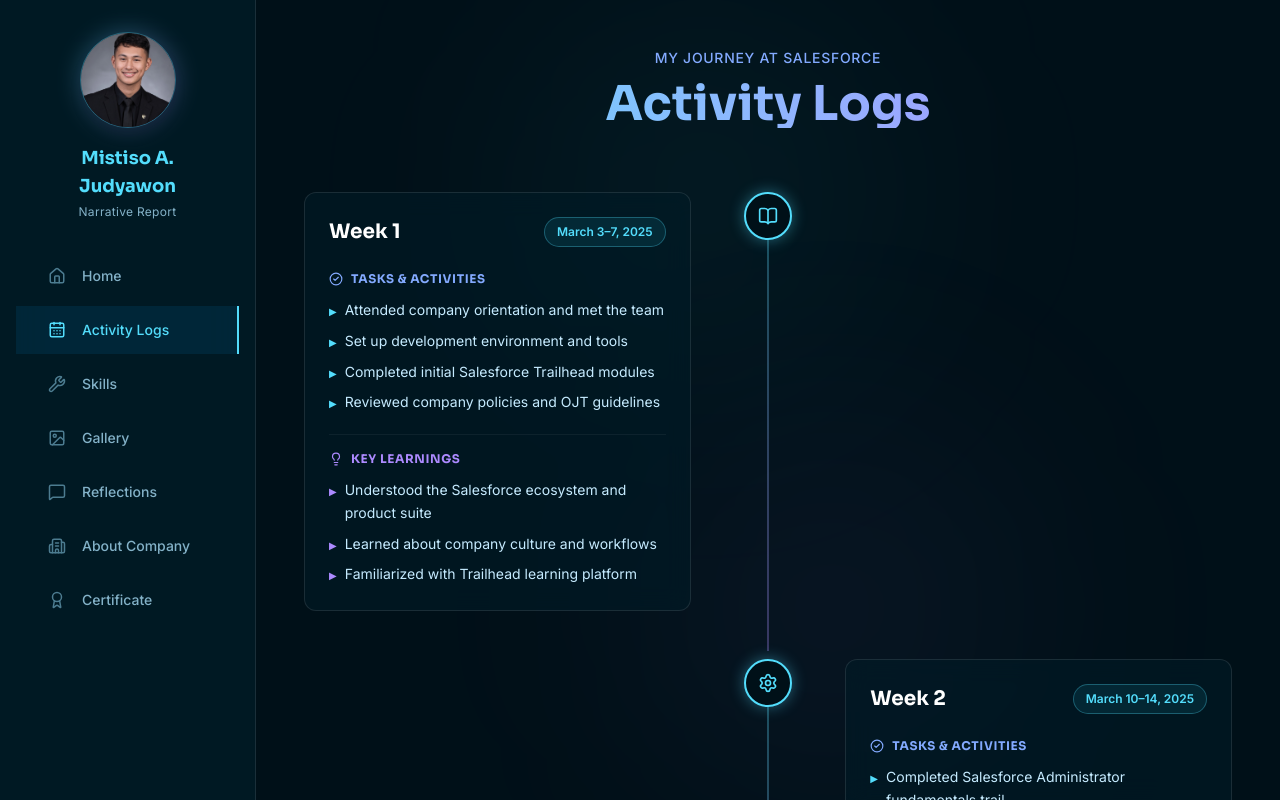
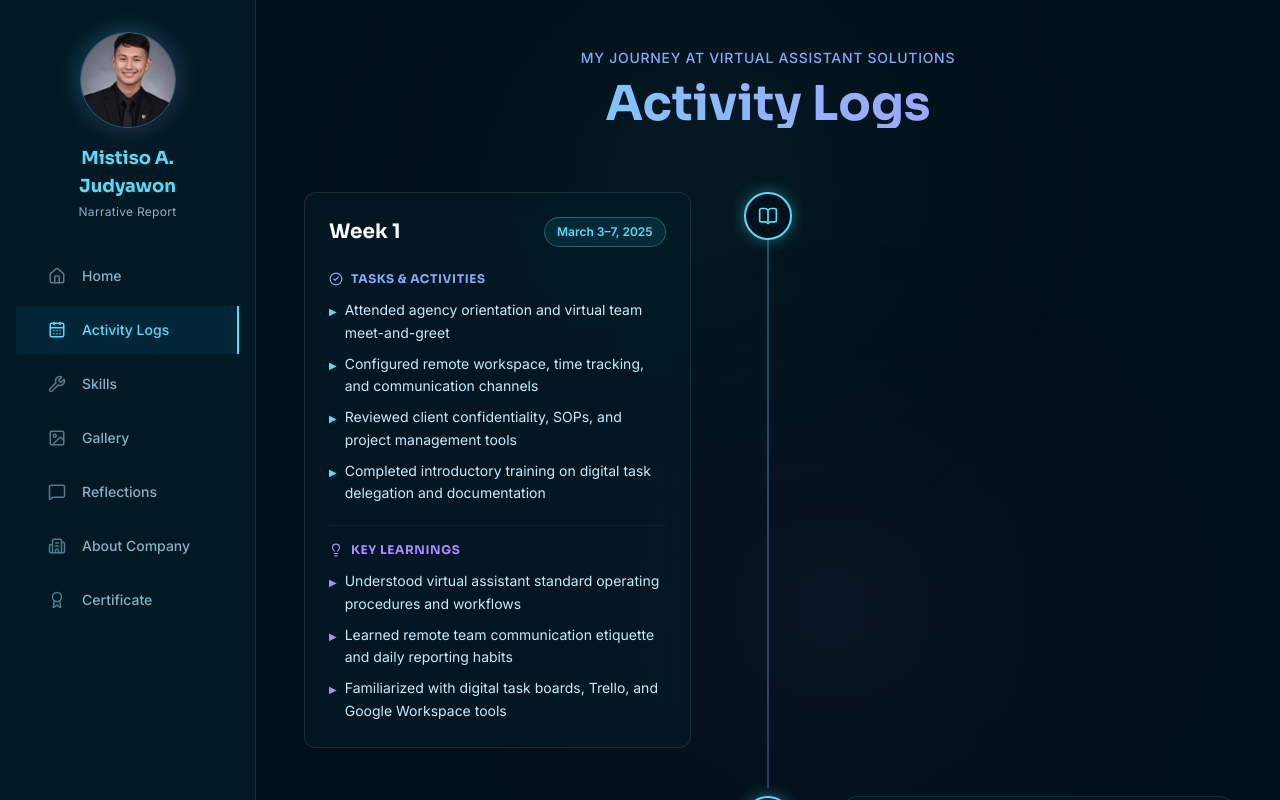
Before and after one commit to Mjfisrttime/Narrative-Report, a React (Vite) app: page /activity-logs in a window 1280 px wide. Built offline with nearby package versions, Linux system fonts and the light colour scheme.

Commit message:
feat: update to Virtual Assistant company with Landing Page and Video Editing focus (324 hours, 40+ tasks)

```diff
--- a/src/data/activityLogs.js
+++ b/src/data/activityLogs.js
@@ -3,143 +3,142 @@
 // Add a new week by copying an object and changing the values.
 // Pages render these dynamically with .map() — no code changes needed.
 // ============================================
-
 export const activityLogs = [
   {
     week: 1,
     dateRange: 'March 3–7, 2025',
-    title: 'Orientation & Onboarding',
+    title: 'Orientation & Virtual Assistant Onboarding',
     tasks: [
-      'Attended company orientation and met the team',
-      'Set up development environment and tools',
-      'Completed initial Salesforce Trailhead modules',
-      'Reviewed company policies and OJT guidelines',
+      'Attended agency orientation and virtual team meet-and-greet',
+      'Configured remote workspace, time tracking, and communication channels',
+      'Reviewed client confidentiality, SOPs, and project management tools',
+      'Completed introductory training on digital task delegation and documentation',
     ],
     learnings: [
-      'Understood the Salesforce ecosystem and product suite',
-      'Learned about company culture and workflows',
-      'Familiarized with Trailhead learning platform',
+      'Understood virtual assistant standard operating procedures and workflows',
+      'Learned remote team communication etiquette and daily reporting habits',
+      'Familiarized with digital task boards, Trello, and Google Workspace tools',
     ],
     icon: 'BookOpen',
   },
   {
     week: 2,
     dateRange: 'March 10–14, 2025',
-    title: 'Salesforce Fundamentals',
+    title: 'Video Editing Fundamentals & Assembly',
     tasks: [
-      'Completed Salesforce Administrator fundamentals trail',
-      'Explored Salesforce Setup and configuration options',
-      'Created custom objects and fields in a sandbox environment',
-      'Studied data modeling best practices',
+      'Reviewed raw video footage, audio sync, and clip selection standards',
+      'Assembled preliminary rough cuts for client video assets',
+      'Performed audio noise reduction, volume leveling, and sound cleanups',
+      'Applied pacing, jump cuts, and smooth transition techniques',
     ],
     learnings: [
-      'Grasped core CRM concepts and data architecture',
-      'Understood relationships between objects',
-      'Learned to navigate the Salesforce admin console',
+      'Mastered timeline organization and efficient file folder structuring',
+      'Understood video pacing and retention dynamics for digital audiences',
+      'Learned best practices for clean audio balancing and timeline scrubbing',
     ],
-    icon: 'Settings',
+    icon: 'Video',
   },
   {
     week: 3,
     dateRange: 'March 17–21, 2025',
-    title: 'Automation & Workflows',
+    title: 'Short-Form Video Production & Social Reels',
     tasks: [
-      'Built workflow rules and process builder flows',
-      'Created approval processes for sample scenarios',
-      'Studied Salesforce Flow basics',
-      'Completed automation-related Trailhead badges',
+      'Created vertical video reels (9:16) for Instagram and TikTok campaigns',
+      'Added dynamic animated subtitles, captions, and callout graphics',
+      'Integrated background music, sound effects (SFX), and b-roll overlays',
+      'Rendered optimized video exports according to platform specifications',
     ],
     learnings: [
-      'Understood declarative automation tools',
-      'Learned when to use flows vs. workflow rules',
-      'Gained experience in business process automation',
+      'Grasped hook strategies to capture viewer attention in the first 3 seconds',
+      'Learned typography styling and timing for engaging on-screen captions',
+      'Understood export presets, bitrates, and compression for high-quality playback',
     ],
-    icon: 'Workflow',
+    icon: 'Film',
   },
   {
     week: 4,
     dateRange: 'March 24–28, 2025',
-    title: 'Apex Development Basics',
+    title: 'Landing Page Principles & Wireframing',
     tasks: [
-      'Started learning Apex programming language',
-      'Wrote basic Apex classes and triggers',
-      'Explored SOQL and SOSL queries',
-      'Practiced with Developer Console',
+      'Researched high-converting landing page layouts and design patterns',
+      'Drafted wireframes emphasizing visual hierarchy and hero sections',
+      'Designed responsive mobile-first UI components in Figma/Canva',
+      'Structured call-to-action (CTA) buttons, testimonial sections, and value props',
     ],
     learnings: [
-      'Understood server-side programming in Salesforce',
-      'Learned Apex syntax and governor limits',
-      'Grasped the importance of bulkified code',
+      'Understood the psychological flow of high-converting landing pages',
+      'Learned spacing, typography pairing, and contrast standards for web readability',
+      'Discovered how copywriting and visual hierarchy guide user decision-making',
+    ],
+    icon: 'Layout',
+  },
+  {
+    week: 5,
+    dateRange: 'March 31 – April 4, 2025',
+    title: 'Landing Page Development & Responsiveness',
+    tasks: [
+      'Built interactive, responsive landing pages using modern HTML, CSS, and web tools',
+      'Integrated contact forms, booking buttons, and lead capture elements',
+      'Implemented smooth hover animations and micro-interactions',
+      'Conducted mobile, tablet, and desktop cross-device responsive testing',
+    ],
+    learnings: [
+      'Learned mobile-first responsive styling and flexbox/grid layout techniques',
+      'Understood form validation and user feedback handling',
+      'Gained hands-on experience translating wireframe mockups into functional web pages',
     ],
     icon: 'Code',
   },
   {
-    week: 5,
-    dateRange: 'March 31 – April 4, 2025',
-    title: 'Lightning Components',
+    week: 6,
+    dateRange: 'April 7–11, 2025',
+    title: 'Visual Assets & Branding Design',
     tasks: [
-      'Studied Lightning Web Components (LWC) architecture',
-      'Built a basic custom Lightning component',
-      'Learned about component lifecycle and events',
-      'Explored Lightning Design System (SLDS)',
+      'Designed custom video thumbnails and high-CTR cover graphics',
+      'Created branded marketing banners, icon sets, and digital badges',
+      'Aligned visual assets with client brand guidelines, color palettes, and fonts',
+      'Prepared organized asset bundles for client marketing deployments',
     ],
     learnings: [
-      'Understood modern front-end development in Salesforce',
-      'Learned component-based UI architecture',
-      'Practiced with HTML templates and JavaScript controllers',
+      'Understood how color psychology and high-contrast typography boost CTR',
+      'Learned efficient batch-creation of digital graphic collateral',
+      'Mastered brand kit management across multi-client virtual workflows',
     ],
-    icon: 'Zap',
-  },
-  {
-    week: 6,
-    dateRange: 'April 7–11, 2025',
-    title: 'Integration & APIs',
-    tasks: [
-      'Studied REST and SOAP API concepts',
-      'Made API calls using Postman and Workbench',
-      'Explored connected apps and OAuth flows',
-      'Completed integration-focused Trailhead modules',
-    ],
-    learnings: [
-      'Understood Salesforce API architecture',
-      'Learned authentication and authorization patterns',
-      'Gained hands-on experience with API testing tools',
-    ],
-    icon: 'Globe',
+    icon: 'Palette',
   },
   {
     week: 7,
     dateRange: 'April 14–18, 2025',
-    title: 'Reports & Dashboards',
+    title: 'Quality Assurance, Testing & Client Revisions',
     tasks: [
-      'Created custom reports with various report types',
-      'Built interactive dashboards for data visualization',
-      'Configured report filters and groupings',
-      'Studied analytics best practices',
+      'Audited landing page loading performance and asset compression',
+      'Processed client feedback notes and revised video cuts accordingly',
+      'Conducted link verification, cross-browser compatibility, and accessibility checks',
+      'Updated task boards and delivered weekly client milestone reports',
     ],
     learnings: [
-      'Mastered Salesforce reporting capabilities',
-      'Learned to tell data stories through dashboards',
-      'Understood business intelligence within CRM',
+      'Learned how to efficiently parse client feedback into actionable edit requests',
+      'Understood web performance optimization techniques (image formats, lazy loading)',
+      'Developed strong professional accountability in remote client deliverables',
     ],
-    icon: 'BarChart3',
+    icon: 'CheckSquare',
   },
   {
     week: 8,
     dateRange: 'April 21–25, 2025',
-    title: 'Security & Access Control',
+    title: 'Final Deliverables, Handover & OJT Completion',
     tasks: [
-      'Configured profiles, roles, and permission sets',
-      'Set up organization-wide defaults and sharing rules',
-      'Implemented field-level security',
-      'Studied Salesforce security model in depth',
+      'Organized and archived all client landing pages, video exports, and raw project files',
+      'Created comprehensive documentation and handover guide for client assets',
+      'Presented final portfolio review of 40+ completed tasks to the supervisor',
+      'Finalized OJT documentation, verified 324 total hours, and concluded internship',
     ],
     learnings: [
-      'Understood multi-layered security architecture',
-      'Learned data access and visibility controls',
-      'Grasped compliance and data protection concepts',
+      'Mastered digital asset management and project handover best practices',
+      'Reflected on technical and personal growth as a versatile remote professional',
+      'Built confidence in delivering end-to-end web and media solutions independently',
     ],
-    icon: 'Shield',
+    icon: 'Award',
   },
   // ============================================
   // ADD MORE WEEKS BELOW — just copy the object template above
--- a/src/data/certificate.js
+++ b/src/data/certificate.js
@@ -14,8 +14,8 @@
   signatories: [
     {
       name: '[Supervisor Name]',
-      title: 'OJT Supervisor',
-      company: 'Salesforce'
+      title: 'OJT Supervisor / Creative Lead',
+      company: 'Virtual Assistant Solutions'
     },
     {
       name: '[Coordinator Name]',
@@ -26,9 +26,9 @@
 
   // Extra stats specifically highlighted on the certificate page
   achievements: [
-    { label: 'Total Hours', value: 600, suffix: '+', icon: 'Clock' },
-    { label: 'Skills Acquired', value: 12, suffix: '+', icon: 'Brain' },
-    { label: 'Projects Completed', value: 3, icon: 'Rocket' },
-    { label: 'Trailhead Badges', value: 45, icon: 'Award' },
+    { label: 'Total Hours', value: 324, icon: 'Clock' },
+    { label: 'Skills Acquired', value: 5, icon: 'Brain' },
+    { label: 'Tasks Finished', value: 40, suffix: '+', icon: 'CheckCircle' },
+    { label: 'Web & Video Assets', value: 25, suffix: '+', icon: 'Video' },
   ],
 }
--- a/src/data/company.js
+++ b/src/data/company.js
@@ -4,27 +4,27 @@
 // ============================================
 
 export const company = {
-  name: 'Salesforce',
-  tagline: "The World's #1 CRM Platform",
-  logo: 'https://upload.wikimedia.org/wikipedia/commons/f/f9/Salesforce.com_logo.svg', // Placeholder logo
-  founded: '1999',
-  hq: 'San Francisco, California, USA',
-  industry: 'Cloud Computing, CRM, Enterprise Software',
+  name: 'Virtual Assistant Solutions',
+  tagline: 'Professional Remote Assistance & Digital Media Services',
+  icon: 'MonitorPlay',
+  founded: '2020',
+  hq: 'Remote / Global Support Agency',
+  industry: 'Virtual Assistance, Web Design & Video Production',
 
-  overview: "Salesforce is an American cloud-based software company headquartered in San Francisco, California. It provides customer relationship management (CRM) software and applications focused on sales, customer service, marketing automation, e-commerce, analytics, and application development. As a pioneer of the SaaS (Software as a Service) model, Salesforce has revolutionized how businesses connect with their customers.",
+  overview: "Virtual Assistant Solutions is a modern remote services agency dedicated to helping entrepreneurs, businesses, and content creators streamline their operations. The company delivers comprehensive administrative support, high-converting landing page design, professional video editing, and digital marketing services to clients across the globe.",
 
-  mission: 'To empower companies to connect with their customers in a whole new way.',
-  vision: 'To bring companies and customers together through Customer 360.',
+  mission: 'To empower businesses and creators with seamless virtual assistance, dynamic landing pages, and captivating multimedia content.',
+  vision: 'To be a premier remote digital agency recognized for excellence in virtual support, creative media, and web solutions.',
 
   values: [
-    { title: 'Trust', icon: 'Shield', description: 'Trust is our #1 value. We deliver on our commitments and prioritize data security and privacy.' },
-    { title: 'Customer Success', icon: 'Trophy', description: 'When our customers succeed, we succeed. We are dedicated to delivering continuous innovation.' },
-    { title: 'Innovation', icon: 'Lightbulb', description: 'We innovate together. We deliver three major platform releases a year to keep our customers ahead.' },
-    { title: 'Equality', icon: 'Heart', description: 'We believe everyone should be seen, heard, valued, and empowered to succeed.' },
+    { title: 'Quality & Craftsmanship', icon: 'Award', description: 'Delivering polished video edits, clean landing page layouts, and detail-oriented virtual support.' },
+    { title: 'Client Dedication', icon: 'Users', description: 'Understanding client visions and exceeding expectations with reliable, agile service.' },
+    { title: 'Creative Innovation', icon: 'Sparkles', description: 'Leveraging modern design trends and cutting-edge media tools for maximum visual impact.' },
+    { title: 'Integrity & Timeliness', icon: 'Clock', description: 'Maintaining strict confidentiality, transparent communication, and consistent on-time delivery.' },
   ],
 
   department: {
-    name: 'Solution Engineering / Development',
-    description: 'The development team is responsible for customizing the Salesforce platform to meet specific client needs, building integrations, and developing custom Lightning Web Components and Apex triggers to extend the core platform capabilities.'
+    name: 'Creative Media & Web Solutions',
+    description: 'Specializes in crafting responsive, conversion-focused landing pages, producing polished video content for marketing and social channels, and managing day-to-day administrative and technical operations for international clients.'
   },
 }
--- a/src/data/gallery.js
+++ b/src/data/gallery.js
@@ -9,51 +9,50 @@
 export const galleryItems = [
   {
     id: 1,
-    title: 'First Day at Office',
+    title: 'Remote Workstation Setup',
     date: 'March 3, 2025',
     category: 'Workspace',
-    // Using an unsplash placeholder for demo purposes
     image: 'https://images.unsplash.com/photo-1497366216548-37526070297c?auto=format&fit=crop&q=80&w=800',
-    description: 'Setting up my workstation on the first day of the internship.',
+    description: 'Configuring the dual-monitor workstation for video editing and landing page development.',
   },
   {
     id: 2,
-    title: 'Team Standup',
+    title: 'Virtual Team Sync',
     date: 'March 12, 2025',
     category: 'Team',
     image: 'https://images.unsplash.com/photo-1522071820081-009f0129c71c?auto=format&fit=crop&q=80&w=800',
-    description: 'Daily agile standup meeting with the development team.',
+    description: 'Weekly video sync discussing client deliverables and social media campaigns.',
   },
   {
     id: 3,
-    title: 'Trailhead Certification Prep',
+    title: 'Video Editing & Timeline Cutting',
     date: 'March 25, 2025',
     category: 'Activities',
-    image: 'https://images.unsplash.com/photo-1516321318423-f06f85e504b3?auto=format&fit=crop&q=80&w=800',
-    description: 'Studying for the Salesforce Administrator certification.',
+    image: 'https://images.unsplash.com/photo-1574717024653-61fd2cf4d44d?auto=format&fit=crop&q=80&w=800',
+    description: 'Trimming footage, syncing audio, and layering sound effects for a client reel.',
   },
   {
     id: 4,
-    title: 'Townhall Meeting',
+    title: 'Creative Workshop & Training',
     date: 'April 10, 2025',
     category: 'Events',
     image: 'https://images.unsplash.com/photo-1540575467063-178a50c2df87?auto=format&fit=crop&q=80&w=800',
-    description: 'Attending the monthly company-wide townhall meeting.',
+    description: 'Attending an online session on high-converting landing page UI trends.',
   },
   {
     id: 5,
-    title: 'LWC Project Review',
+    title: 'Landing Page Client Review',
     date: 'April 18, 2025',
     category: 'Projects',
     image: 'https://images.unsplash.com/photo-1531403009284-440f080d1e12?auto=format&fit=crop&q=80&w=800',
-    description: 'Reviewing the code for my first custom Lightning Web Component.',
+    description: 'Reviewing responsive mobile breakpoints and conversion flow for a live client page.',
   },
   {
     id: 6,
-    title: 'Office Break Room',
+    title: 'Creative Editing Suite',
     date: 'April 22, 2025',
     category: 'Workspace',
     image: 'https://images.unsplash.com/photo-1524146128017-b9dd0bfd2778?auto=format&fit=crop&q=80&w=800',
-    description: 'Taking a quick coffee break between coding sessions.',
+    description: 'Finalizing 40+ project files, client exports, and documentation before handoff.',
   },
 ]
--- a/src/data/profile.js
+++ b/src/data/profile.js
@@ -15,30 +15,30 @@
   schoolFullName: 'North Eastern Mindanao State University',
 
   // OJT info
-  company: 'Salesforce',
-  companyTagline: "The World's #1 CRM Platform",
-  duration: 'March – June 2025',
-  totalHours: '600+',
-  role: 'OJT Intern',
+  company: 'Virtual Assistant Solutions',
+  companyTagline: 'Professional Remote Assistance & Digital Media Services',
+  duration: 'March – April 2025',
+  totalHours: '324 Hours',
+  role: 'Virtual Assistant & Multimedia Intern',
   supervisor: '[Supervisor TBD]',
   coordinator: '[OJT Coordinator TBD]',
-  department: '[Department TBD]',
+  department: 'Creative Media & Web Solutions',
 
   // Hero section content
-  heroTagline: 'BSCS | NEMSU | Salesforce OJT',
+  heroTagline: 'BSCS | NEMSU | Virtual Assistant OJT',
   heroGreeting: "Hi, I'm",
   heroDescription:
-    'A passionate Computer Science student from North Eastern Mindanao State University, documenting my On-the-Job Training journey with Salesforce — gaining hands-on experience in cloud computing, CRM administration, and enterprise software development.',
+    'A passionate Computer Science student from North Eastern Mindanao State University, documenting my 324-hour On-the-Job Training journey in virtual assistance — gaining hands-on industry experience in landing page design, video editing, client support, and digital productivity solutions.',
 
   // Bio used in About / Home
-  bio: 'A passionate Computer Science student with a keen interest in software development, cloud technologies, and problem-solving. Currently completing my OJT at Salesforce, where I am gaining invaluable real-world experience in enterprise-level software and CRM solutions.',
+  bio: 'A passionate Computer Science student with a strong drive for web development, video editing, and modern digital workflows. Completed my 324-hour OJT at a Virtual Assistant company, delivering 40+ client tasks including responsive landing page development, engaging video content creation, and remote operational support.',
 
   // Stats displayed on Home page and reused elsewhere
   stats: [
-    { label: 'Total Hours', value: 600, suffix: '+', icon: 'Clock' },
-    { label: 'Weeks Completed', value: 15, icon: 'Calendar' },
-    { label: 'Skills Learned', value: 12, suffix: '+', icon: 'Zap' },
-    { label: 'Projects', value: 3, icon: 'FolderOpen' },
+    { label: 'Total Hours', value: 324, icon: 'Clock' },
+    { label: 'Weeks Completed', value: 8, icon: 'Calendar' },
+    { label: 'Skills Learned', value: 5, icon: 'Zap' },
+    { label: 'Tasks Finished', value: 40, suffix: '+', icon: 'CheckCircle' },
   ],
 
   // Social Links (remove entries or set url to '' to hide them)
--- a/src/pages/AboutCompany.jsx
+++ b/src/pages/AboutCompany.jsx
@@ -21,9 +21,8 @@
           <div className="lg:col-span-2 space-y-8">
             <GlassCard padding="xl" hover="glow">
               <div className="flex items-center gap-4 mb-6">
-                <div className="bg-white p-3 rounded-xl">
-                  {/* Placeholder for company logo */}
-                  <IconResolver name="Cloud" className="text-[#00a1e0]" size={40} />
+                <div className="bg-[#21bedc]/20 p-3 rounded-xl text-[#53ddfc] border border-[#21bedc]/30">
+                  <IconResolver name={company.icon || 'MonitorPlay'} size={40} />
                 </div>
                 <div>
                   <h2 className="text-3xl font-bold font-sora text-white">{company.name}</h2>
--- a/src/pages/ActivityLogs.jsx
+++ b/src/pages/ActivityLogs.jsx
@@ -3,6 +3,7 @@
 import { SectionHeader } from '../components/SectionHeader';
 import { TimelineItem } from '../components/TimelineItem';
 import { activityLogs } from '../data/activityLogs';
+import { profile } from '../data/profile';
 import { usePageTitle } from '../hooks/usePageTitle';
 
 export const ActivityLogs = () => {
@@ -12,7 +13,7 @@
       <div className="pb-10">
         <SectionHeader
           title="Activity Logs"
-          subtitle="My Journey at Salesforce"
+          subtitle={`My Journey at ${profile.company}`}
           gradient="primary-to-secondary"
         />
 
```
Also changed, not shown: src/data/reflections.js (+17 -17 lines), src/data/skills.js (+16 -16 lines), 1 other file (tests, documents, lock files or other folders).
